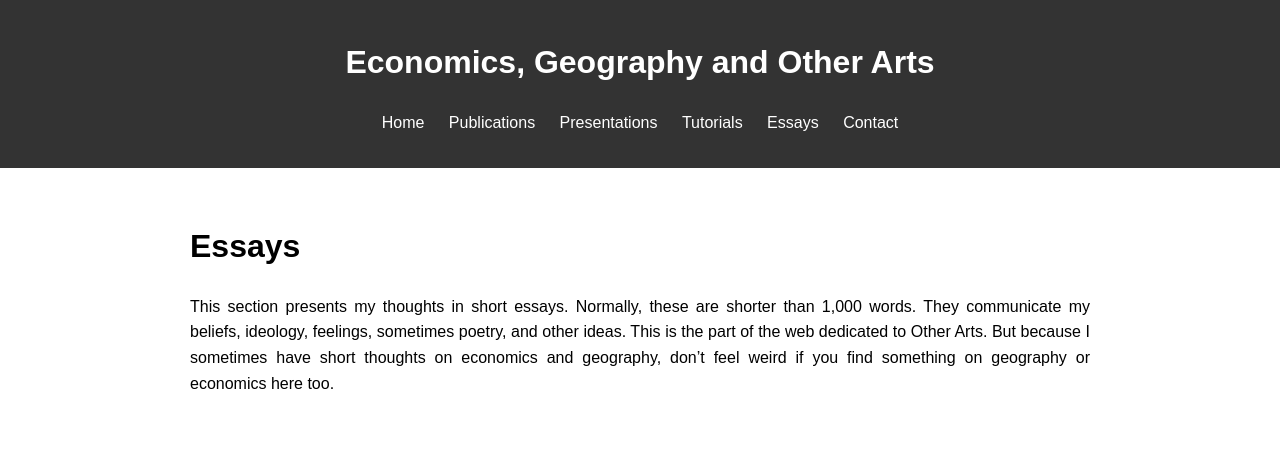
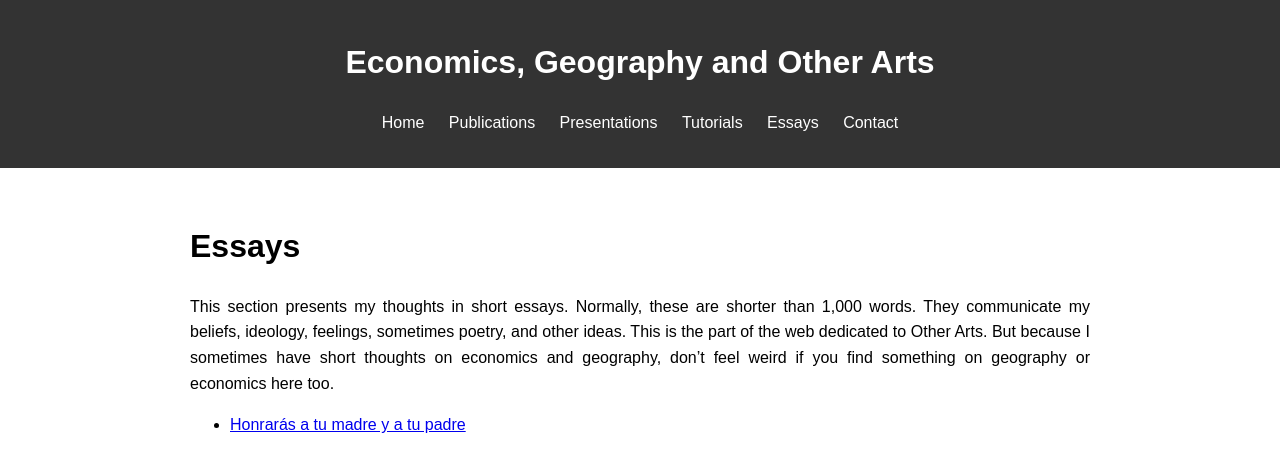
Before and after one commit to Favioleiva/favioleiva.github.io, a Jekyll site: the page built from essays.md, in a window 1280 px wide. Shown: the top 472 px of the page. Built offline with Jekyll 4.4.1, drawn with Linux system fonts in a browser that asks for light colours; nearby versions of some CDN libraries.

Commit message:
Update essays.md

```diff
--- a/essays.md
+++ b/essays.md
@@ -8,3 +8,5 @@ permalink: /essays/
 # Essays
 
 This section presents my thoughts in short essays. Normally, these are shorter than 1,000 words. They communicate my beliefs, ideology, feelings, sometimes poetry, and other ideas. This is the part of the web dedicated to Other Arts. But because I sometimes have short thoughts on economics and geography, don't feel weird if you find something on geography or economics here too.
+
+- [Honrarás a tu madre y a tu padre](essays/1madreypadre.md)
```
